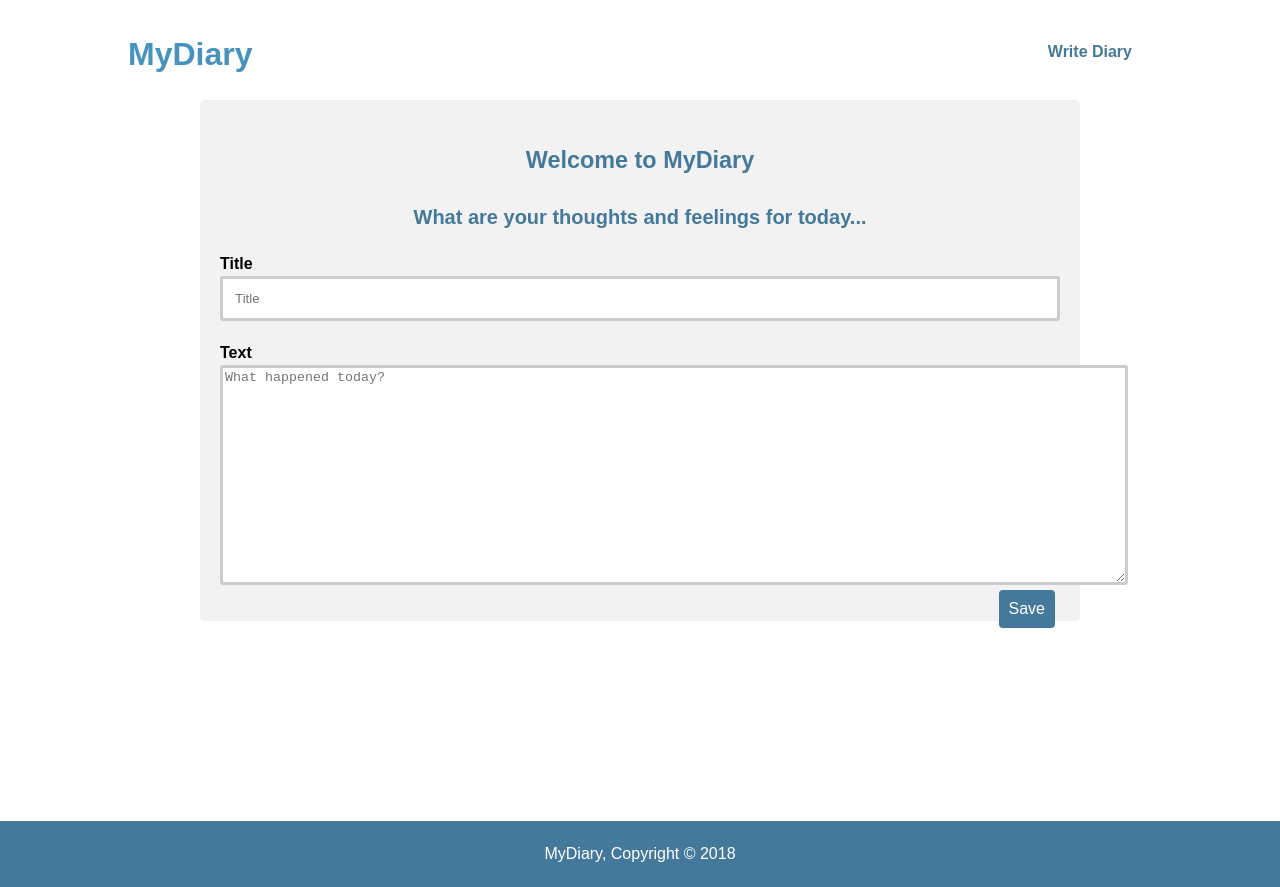
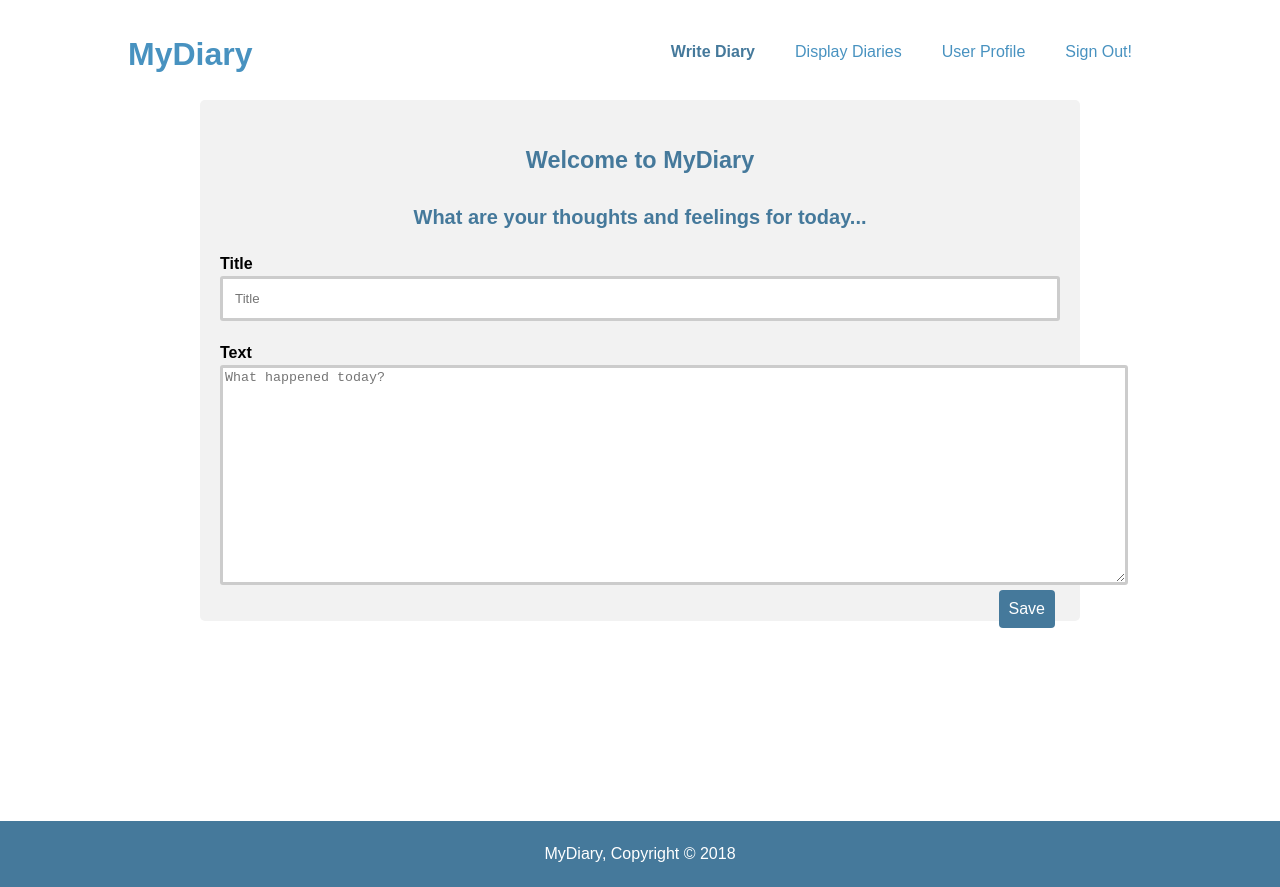
Before and after one commit to ucmartino/MyDiaryApp, a plain HTML site: page new.html in a window 1280 px wide. Drawn offline with Linux system fonts and the light colour scheme.

Commit message:
Update the write diary page with a link to show, user profile and signout pages

```diff
--- a/new.html
+++ b/new.html
@@ -17,6 +17,9 @@
   	   <nav>
          <ul>
          	<li class="current"><a href="new.html">Write Diary</a></li>
+             <li><a href="show.html">Display Diaries</a></li>
+             <li><a href="profile.html">User Profile</a></li>
+         	<li><a href="signout.html">Sign Out!</a></li>
          </ul>
   	   </nav>
     </div>
```
